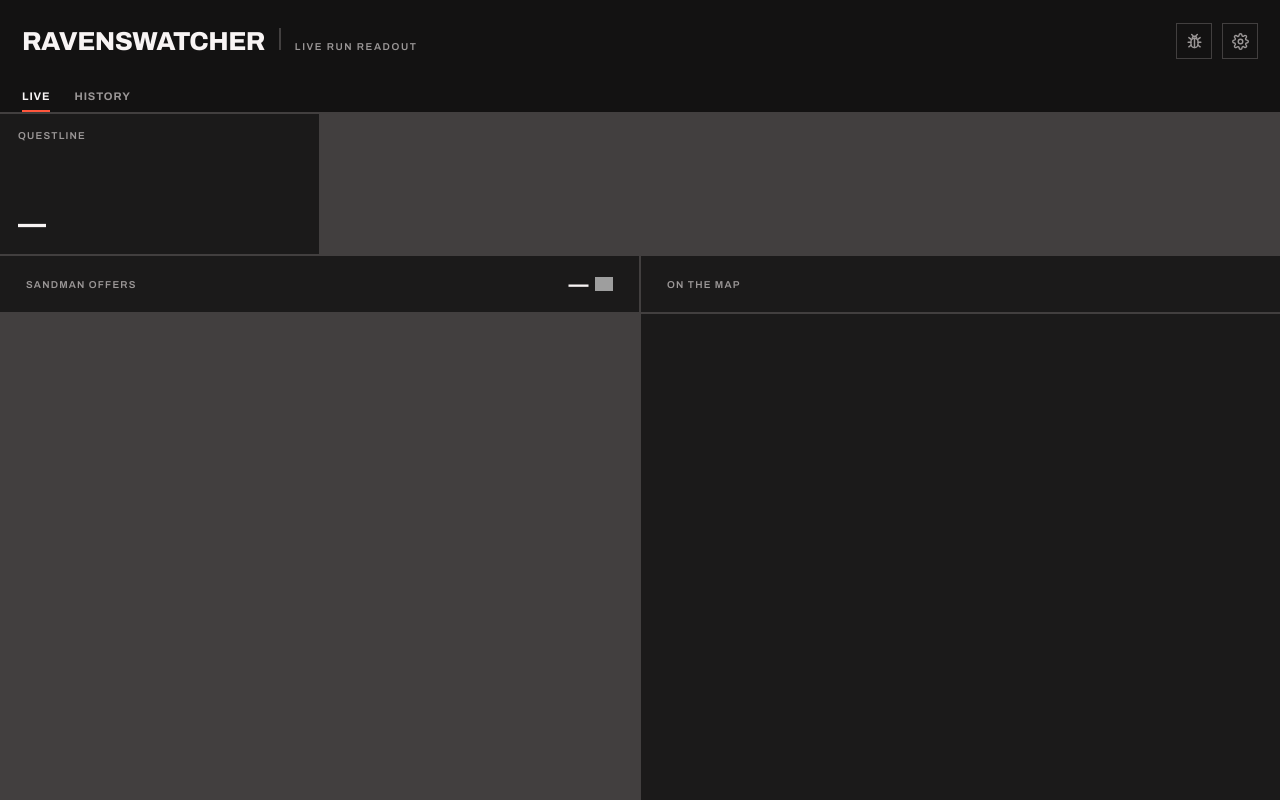
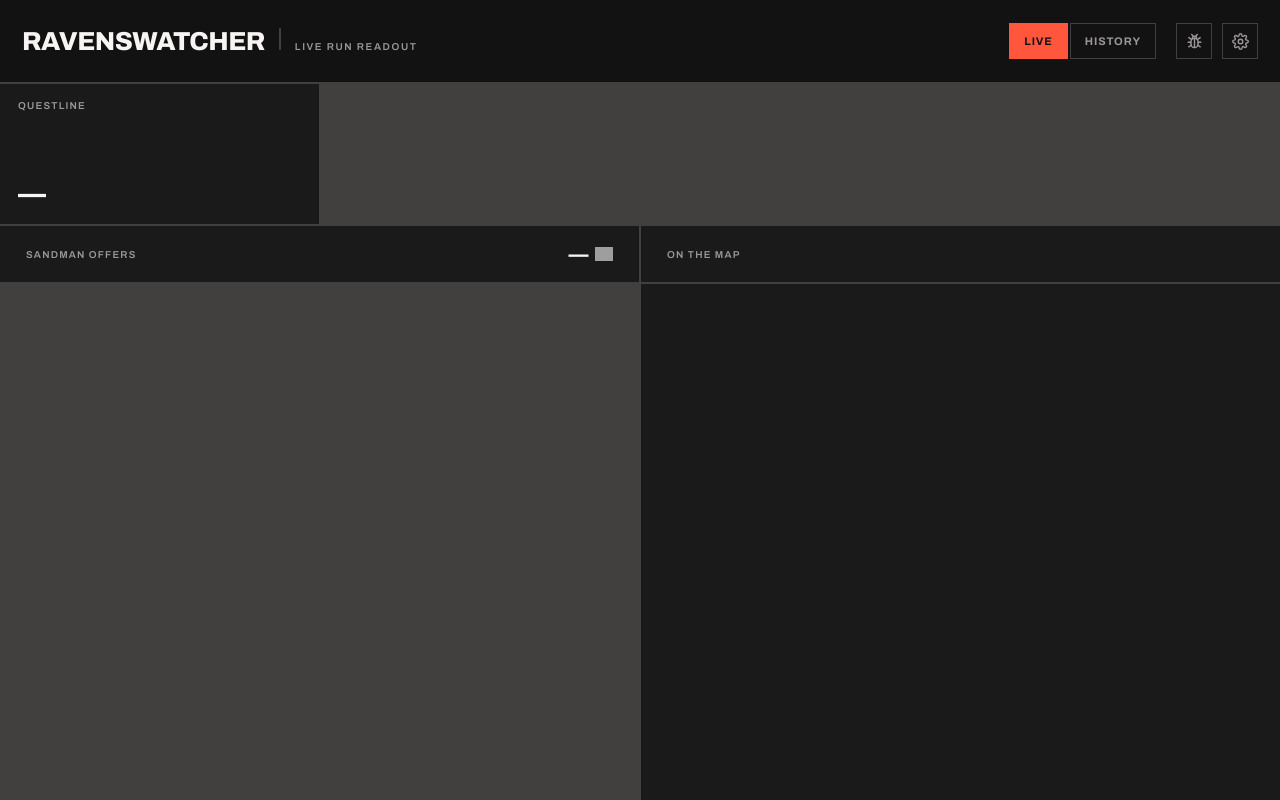
Before and after one commit to Skigim/Ravenswatcher, an Electron app: page app/web/index.html in a window 1280 px wide. Drawn offline with Linux system fonts and the light colour scheme; no server answers; grey boxes are pictures that could not be loaded.

Commit message:
Put the view tabs back in the header and title the window Ravenswatcher

```diff
--- a/app/web/index.html
+++ b/app/web/index.html
@@ -16,7 +16,7 @@
      they are ignored in a <meta> policy and only earn a console warning. -->
 <meta http-equiv="Content-Security-Policy" content="default-src 'self'; img-src 'self' asset:; object-src 'none'; base-uri 'none'; form-action 'none'; frame-src 'none'">
 <meta name="viewport" content="width=device-width, initial-scale=1">
-<title>Ravenswatcher — live run readout</title>
+<title>Ravenswatcher</title>
 <link rel="icon" href="asset://icons/icon_level.png">
 <link rel="stylesheet" href="styles.css">
 </head>
@@ -30,6 +30,13 @@
       <div class="kicker">Live run readout</div>
     </div>
     <div class="head-cluster">
+      <!-- The two views. app.js swaps them with .view-history on <body>; the
+           live readout keeps painting underneath, so switching back shows the
+           current frame rather than waiting for the next. -->
+      <div class="tabs" role="tablist" aria-label="View">
+        <button class="tab" id="tab-live" type="button" role="tab" aria-selected="true" aria-controls="live-view">Live</button>
+        <button class="tab" id="tab-history" type="button" role="tab" aria-selected="false" aria-controls="history">History</button>
+      </div>
       <div class="head-right" id="head-right"></div>
       <!-- Same box as the gear, but a link: it leaves the window for the
            public issues page, and main.js lets it out only because github.com
@@ -54,14 +61,6 @@
       </button>
     </div>
   </header>
-
-  <!-- The two views. app.js swaps them with .view-history on <body>; the
-       live readout keeps painting underneath, so switching back shows the
-       current frame rather than waiting for the next. -->
-  <nav class="tabs" role="tablist" aria-label="View">
-    <button class="tab" id="tab-live" type="button" role="tab" aria-selected="true" aria-controls="live-view">Live</button>
-    <button class="tab" id="tab-history" type="button" role="tab" aria-selected="false" aria-controls="history">History</button>
-  </nav>
 
   <!-- Shown by applyUpdate() when the launch check found a newer release
        and the player has neither skipped that version nor dismissed the bar
--- a/app/web/styles.css
+++ b/app/web/styles.css
@@ -1029,21 +1029,18 @@ body {
 }
 
 /* — view tabs — */
-/* A slim strip under the header, so the header itself stays the brand and
-   its controls. The selected view is underlined in the accent. */
-.tabs {
-  height: 30px;
-  flex: none;
-  display: flex;
-  gap: 24px;
-  padding: 0 var(--pad);
-}
+/* Square, bordered, the gear's height: they sit in the same cluster and read
+   as the same family of control. The selected tab takes the gear's open
+   state, so "which view am I in" uses the one emphasis the header has. */
+.tabs { display: flex; gap: 2px; }
 .tab {
   all: unset;
   cursor: pointer;
+  height: 34px;
+  padding: 0 14px;
   display: flex;
   align-items: center;
-  border-bottom: 2px solid transparent;
+  border: 1px solid var(--divider);
   font-size: 11px;
   font-weight: 700;
   letter-spacing: 0.08em;
@@ -1051,10 +1048,11 @@ body {
   color: var(--neutral-500);
 }
 .tab:hover { color: var(--neutral-100); }
-.tab:focus-visible { outline: 2px solid var(--accent-400); outline-offset: 2px; }
+.tab:focus-visible { outline: 2px solid var(--accent-400); outline-offset: -2px; }
 .tab[aria-selected="true"] {
-  border-bottom-color: var(--accent-500);
-  color: var(--neutral-100);
+  background: var(--accent-500);
+  border-color: var(--accent-500);
+  color: var(--ground);
 }
 
 /* — run history — */
```
